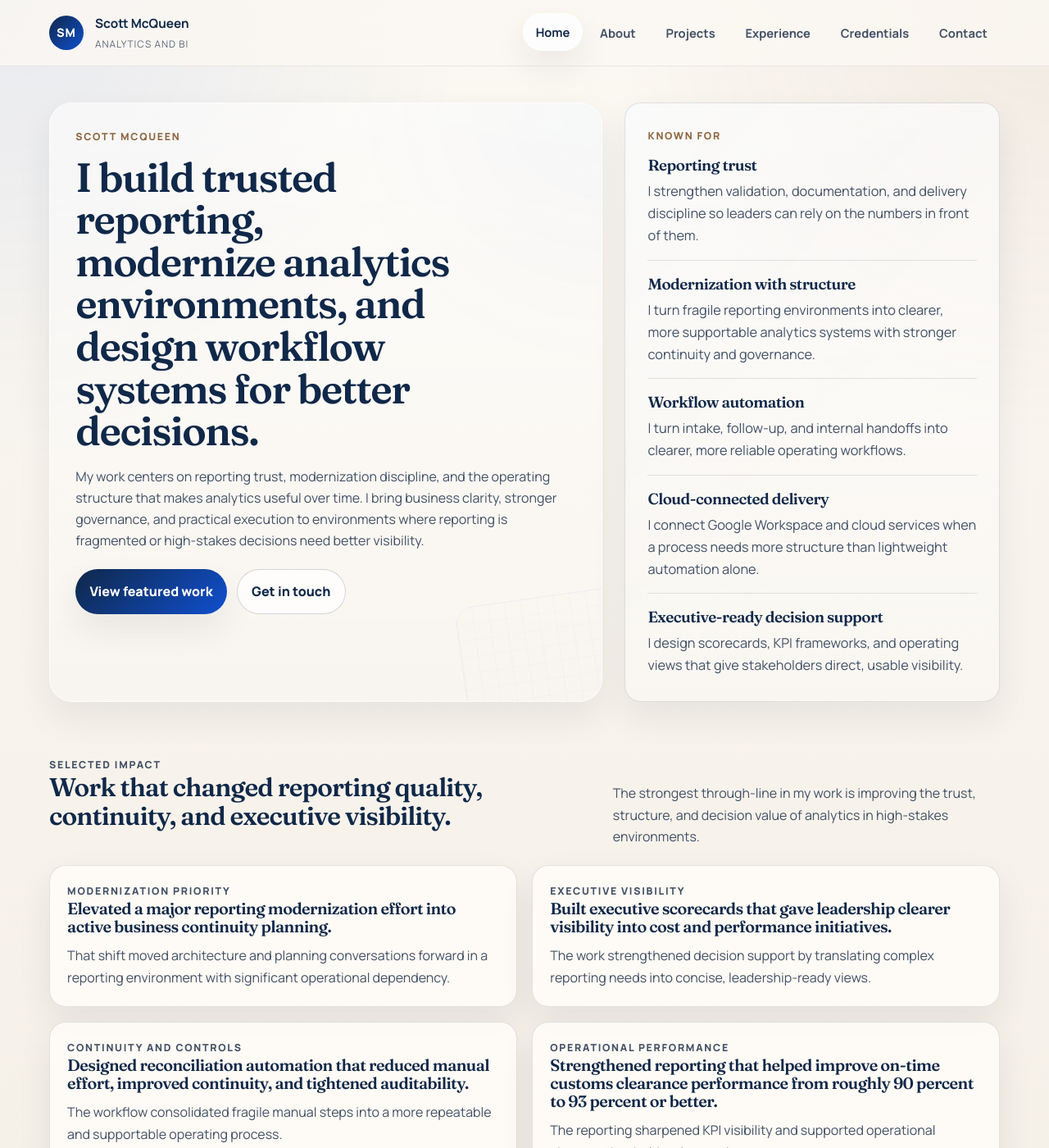
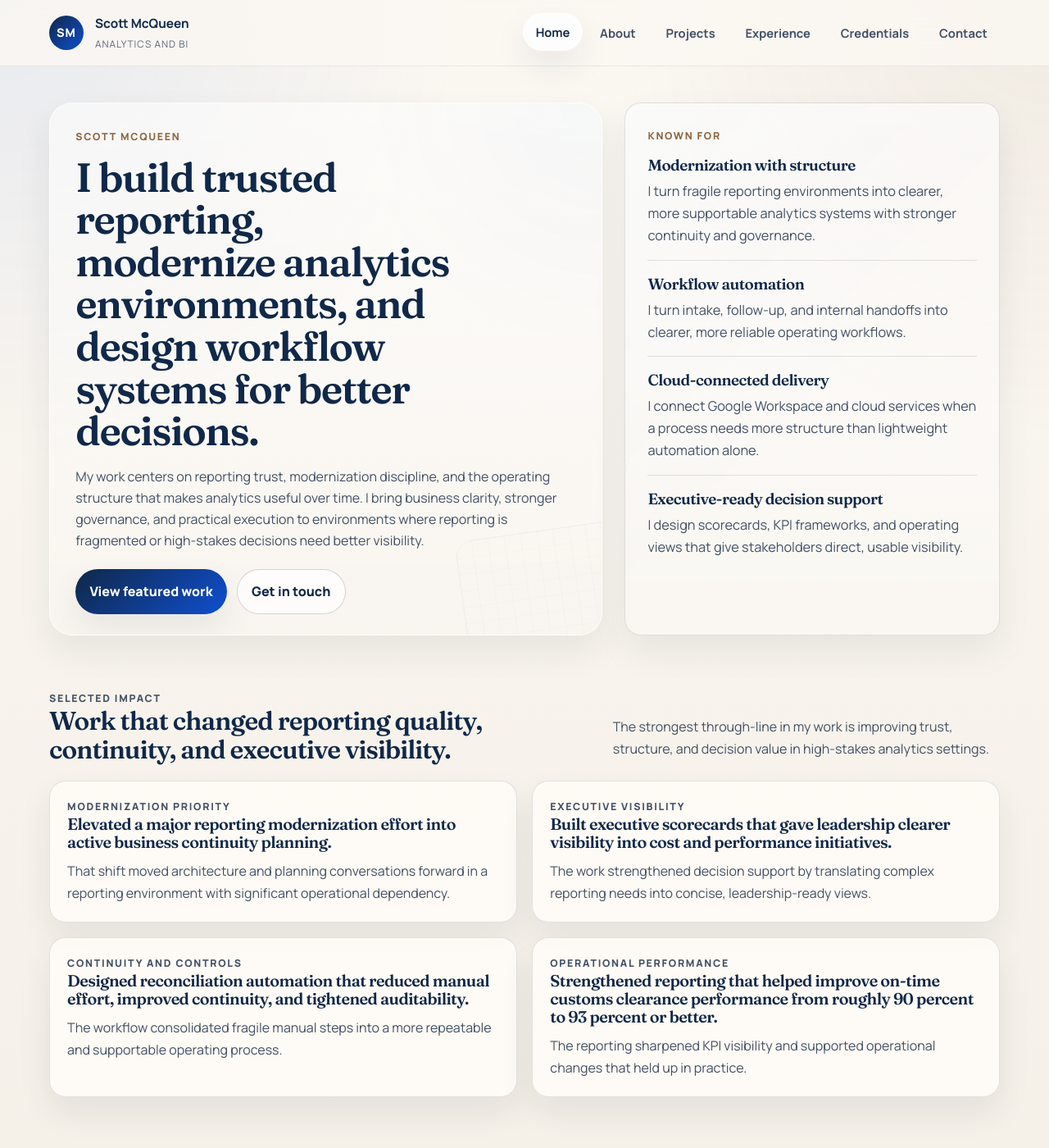
Before and after one commit to SMcQueen2023/skills-github-pages, a Jekyll site: the page built from index.md, in a window 1280 px wide and 1400 px high. Shown: the whole window at 82% size. Built offline with Jekyll 4.4.1, drawn with Linux system fonts in a browser that asks for light colours.

Commit message:
Removed section from hero and fixed section header widths

```diff
--- a/assets/css/style.css
+++ b/assets/css/style.css
@@ -564,6 +564,14 @@ ul {
   padding: 0;
 }
 
+.page-about .section-heading,
+.page-experience .section-heading,
+.page-projects .section-heading,
+.page-certifications .section-heading,
+.page-contact .section-heading {
+  max-width: min(100%, 70rem);
+}
+
 .page-contact .contact-grid {
   grid-template-columns: repeat(2, minmax(0, 1fr));
 }
--- a/index.md
+++ b/index.md
@@ -19,10 +19,6 @@ page_class: page-home
 	<aside class="hero-panel">
 		<p class="panel-label">Known for</p>
 		<div class="panel-stack">
-			<div>
-				<h2>Reporting trust</h2>
-				<p>I strengthen validation, documentation, and delivery discipline so leaders can rely on the numbers in front of them.</p>
-			</div>
 			<div>
 				<h2>Modernization with structure</h2>
 				<p>I turn fragile reporting environments into clearer, more supportable analytics systems with stronger continuity and governance.</p>
@@ -49,7 +45,7 @@ page_class: page-home
 			<p class="section-label">Selected impact</p>
 			<h2>Work that changed reporting quality, continuity, and executive visibility.</h2>
 		</div>
-		<p>The strongest through-line in my work is improving the trust, structure, and decision value of analytics in high-stakes environments.</p>
+		<p>The strongest through-line in my work is improving trust, structure, and decision value in high-stakes analytics settings.</p>
 	</div>
 	<div class="impact-grid">
 		<article class="impact-card">
```
